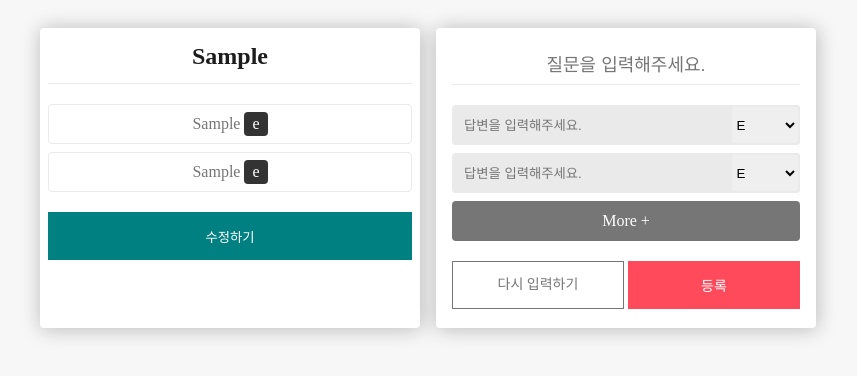
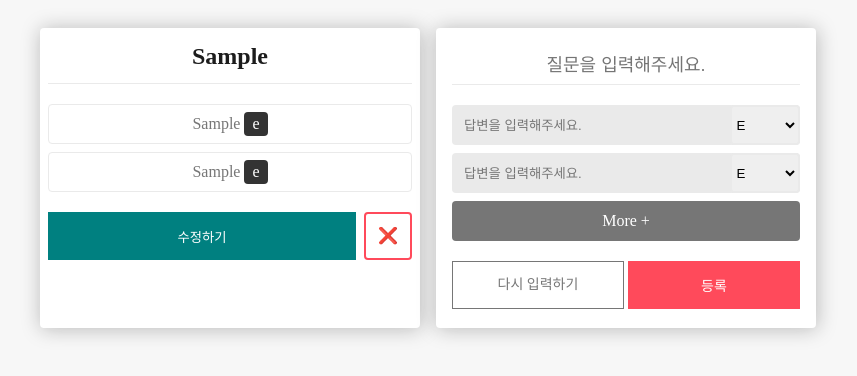
Before and after one commit to totoruo9/dnfl_mbti_backend, a React (Create React App) app: page / in a window 1280 px wide. Both pictures are taken after typing "Sample", "Sample", "Sample" into the empty fields and a click on the button "등록". Shown: the top 376 px of the page, without its empty margins (212-1069 px from the left). Built offline with nearby package versions, Linux system fonts and the light colour scheme.

Commit message:
생성된 질문 삭제버튼 구현

```diff
--- a/src/Components/AnswerComponent.tsx
+++ b/src/Components/AnswerComponent.tsx
@@ -83,8 +83,6 @@ function AnswerComponent({boardId, qustionName, placeholder, register, value=[],
             return copiedArray.indexOf(item.id) !== -1;
         });
 
-        console.log(answerArray);
-
         if(boardId !== ""){
             await atomModify({
                 boardId: boardId,
--- a/src/Components/CreateQuestion.tsx
+++ b/src/Components/CreateQuestion.tsx
@@ -53,7 +53,6 @@ function CreateQuestion ({question="", answer, boardId=""}:any) {
 
     useEffect(() => {
         if(boardId !== "") {
-            console.log(createdAnswer);
             const findItem = createdAnswer.find((item, index) => {
                 return item.id === boardId;
             });
@@ -62,7 +61,6 @@ function CreateQuestion ({question="", answer, boardId=""}:any) {
                 return item.id;
             });
 
-            console.log(itemId);
             setAnswerId((prev:any):any => prev = itemId);
         };
     }, []);
@@ -116,9 +114,9 @@ function CreateQuestion ({question="", answer, boardId=""}:any) {
                 <QuestionForm {...register("question", {value: question, required: "질문을 입력해주세요!"})} placeholder="질문을 입력해주세요." />
 
                 {
-                    answerId.map((item, index) => { console.log(item); return (
+                    answerId.map((item, index) =>(
                         <AnswerComponent boardId={boardId} key={item} register={register} qustionName={item} placeholder="답변을 입력해주세요." value={answer} index={index} setAnswerId={setAnswerId} resetField={resetField} />
-                    )})
+                    ))
                 }
 
                 <MoreItem onClick={onAddAnswer}>More +</MoreItem>
--- a/src/Components/CreatedQuestion.tsx
+++ b/src/Components/CreatedQuestion.tsx
@@ -47,6 +47,14 @@ const SAnswerWrap = styled.div`
     }
 `;
 
+const BtnWrapper = styled.div`
+    display: flex;
+    margin-top: ${props => props.theme.paddingSet.pd_20};
+    align-items: center;
+    justify-content: center;
+
+`;
+
 const ModifyBtn = styled.button`
     background: ${props => props.theme.colorSet.point};
     height: ${props => props.theme.boxSet.height.lg};
@@ -54,9 +62,21 @@ const ModifyBtn = styled.button`
     display: flex;
     align-items: center;
     justify-content: center;
-    width: 100%;
+    width: calc(100% - ${props => props.theme.boxSet.height.lg} - ${props => props.theme.paddingSet.pd_8});
     border: 0;
-    margin-top: ${props => props.theme.paddingSet.pd_20};
+    cursor: pointer;
+`;
+
+const DeleteBtn = styled.div`
+    width: ${props => props.theme.boxSet.height.lg};
+    height: ${props => props.theme.boxSet.height.lg};
+    display: flex;
+    align-items: center;
+    justify-content: center;
+    border: 2px solid ${props => props.theme.colorSet.main};
+    margin-left: ${props => props.theme.paddingSet.pd_8};
+    border-radius: ${props => props.theme.boxSet.borderRadius};
+    cursor: pointer;
 `;
 
 interface ICreatedQuestion {
@@ -81,6 +101,11 @@ function CreatedQuestion ({question, answer, boardId}:any) {
         });
     }
 
+    const onDeleteBoard = () => {
+        const findItem = createdQuestion.filter(item => item.id !== boardId);
+        setCreatedQuestion(findItem);
+    }
+
     return (
         <Wrapper>
             <Board>
@@ -94,7 +119,10 @@ function CreatedQuestion ({question, answer, boardId}:any) {
                         )
                     })
                 }
-                <ModifyBtn onClick={onModify}>수정하기</ModifyBtn>
+                <BtnWrapper>
+                    <ModifyBtn onClick={onModify}>수정하기</ModifyBtn>
+                    <DeleteBtn onClick={onDeleteBoard}>❌</DeleteBtn>
+                </BtnWrapper>
             </Board>
         </Wrapper>
     );
```
Also changed, not shown: src/App.tsx (+2 -46 lines).
